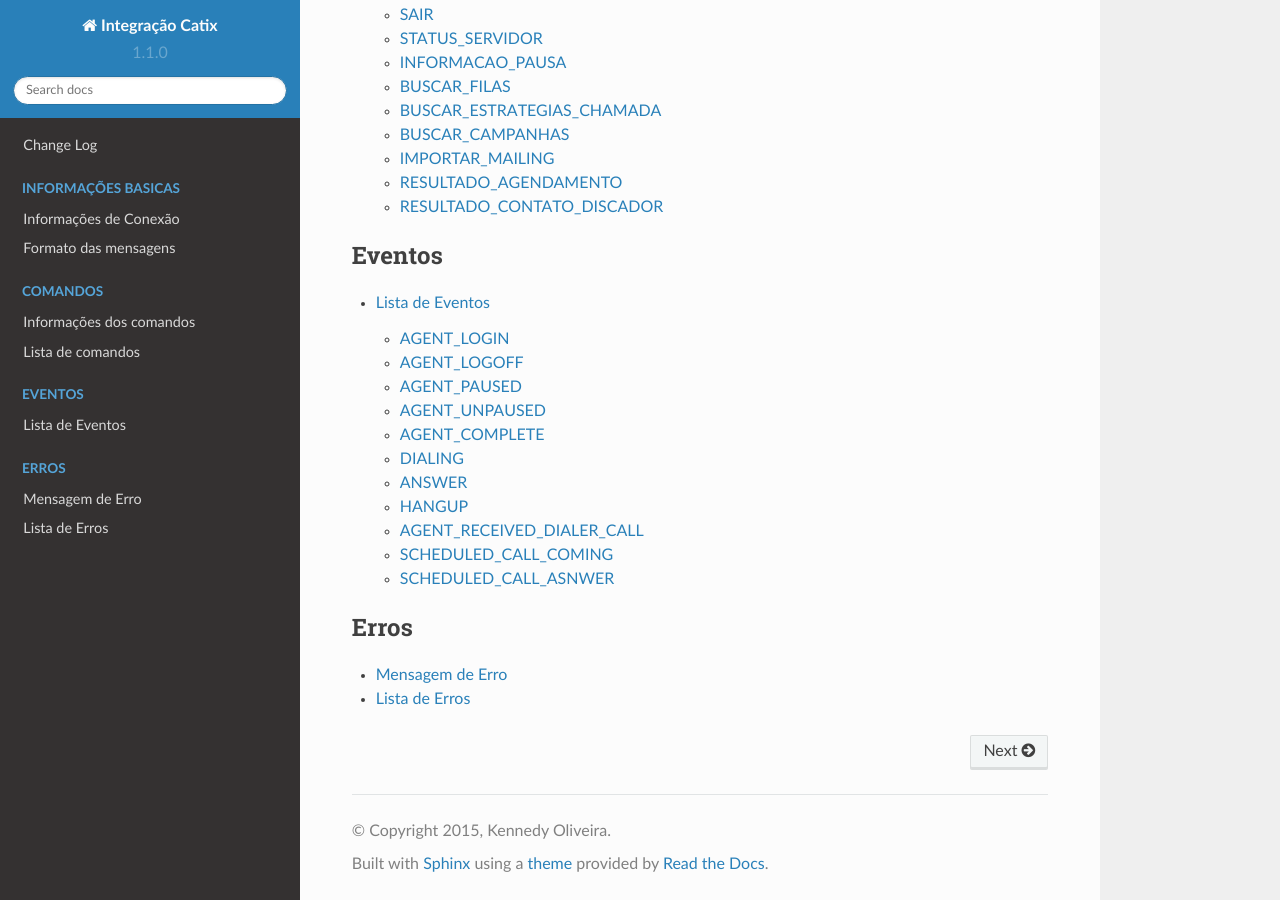
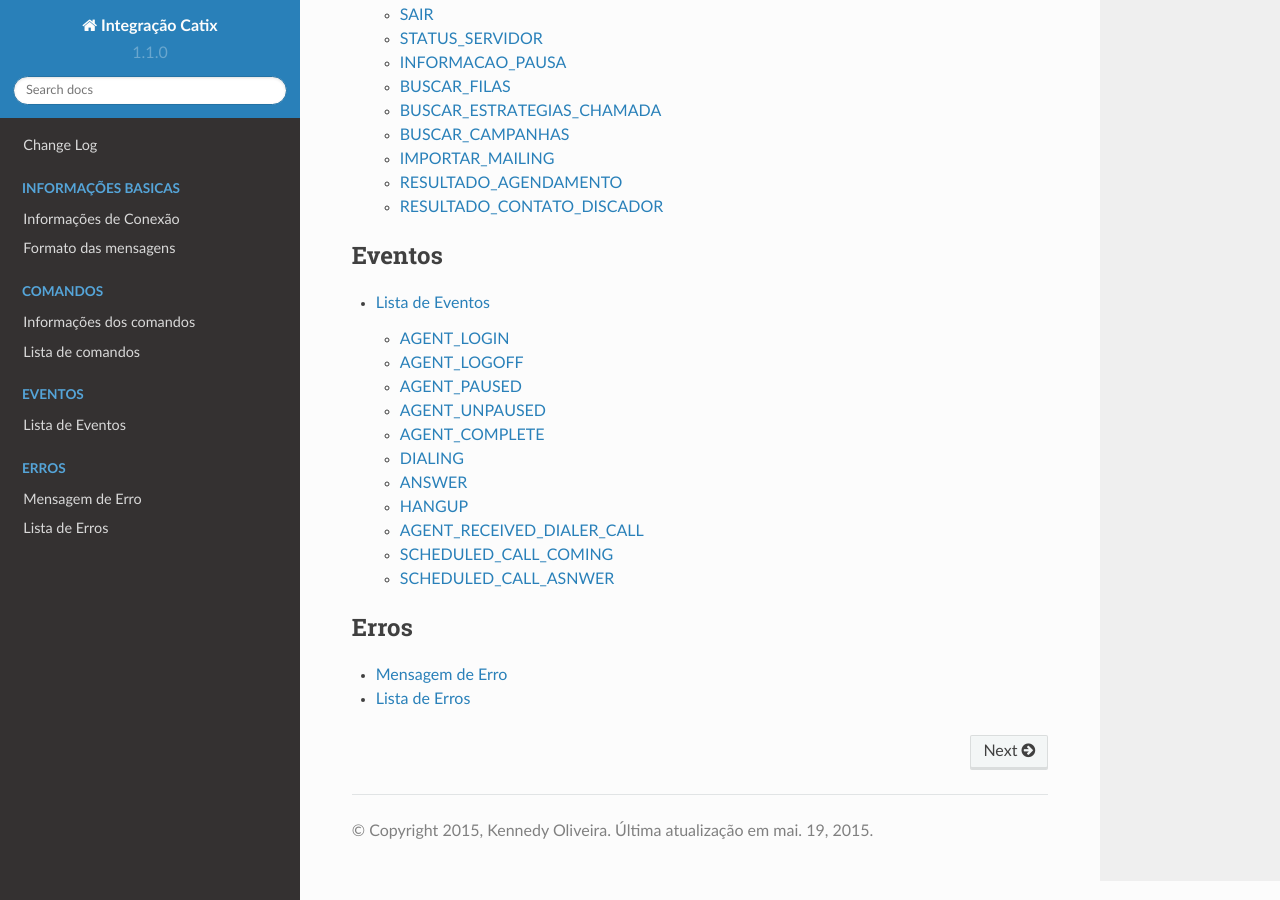
Before and after one commit to Catelani/integracao-catix, a Sphinx documentation site: the page built from docs/source/index.rst, in a window 1280 px wide and 900 px high, scrolled down 805 px. Built offline with Sphinx 7.4.7 and the Read the Docs theme 2.0.0, drawn with Linux system fonts in a browser that asks for light colours.

Commit message:
Alterando configs

```diff
--- a/docs/source/conf.py
+++ b/docs/source/conf.py
@@ -123,7 +123,7 @@
 
 # The name for this set of Sphinx documents.  If None, it defaults to
 # "<project> v<release> documentation".
-#html_title = None
+#html_title = "Integração Catix - v"
 
 # A shorter title for the navigation bar.  Default is the same as html_title.
 #html_short_title = None
@@ -149,7 +149,7 @@
 
 # If not '', a 'Last updated on:' timestamp is inserted at every page bottom,
 # using the given strftime format.
-#html_last_updated_fmt = '%b %d, %Y'
+html_last_updated_fmt = '%b %d, %Y'
 
 # If true, SmartyPants will be used to convert quotes and dashes to
 # typographically correct entities.
@@ -175,7 +175,7 @@
 #html_show_sourcelink = True
 
 # If true, "Created using Sphinx" is shown in the HTML footer. Default is True.
-#html_show_sphinx = True
+html_show_sphinx = False
 
 # If true, "(C) Copyright ..." is shown in the HTML footer. Default is True.
 #html_show_copyright = True
@@ -192,7 +192,7 @@
 # Sphinx supports the following languages:
 #   'da', 'de', 'en', 'es', 'fi', 'fr', 'hu', 'it', 'ja'
 #   'nl', 'no', 'pt', 'ro', 'ru', 'sv', 'tr'
-#html_search_language = 'en'
+html_search_language = 'pt'
 
 # A dictionary with options for the search language support, empty by default.
 # Now only 'ja' uses this config value
```
